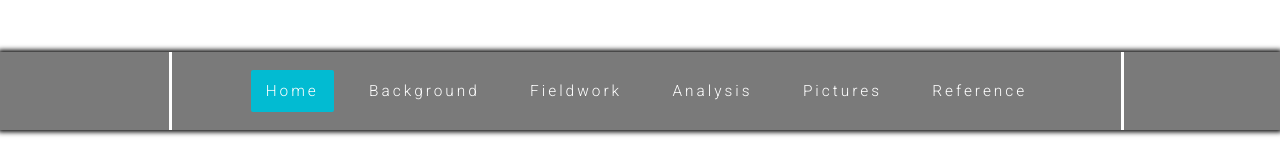
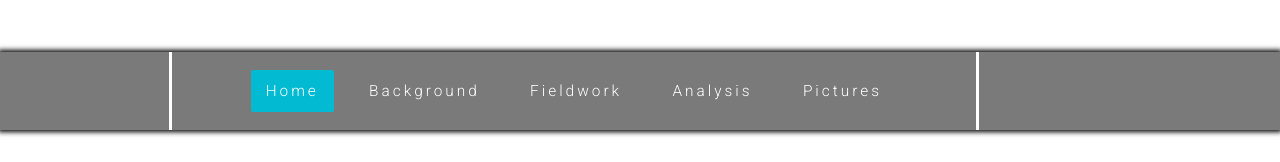
Before and after one commit to ty709244196/fengshui, a plain HTML site: page index.html in a window 1280 px wide. Shown: the part 412-574 px from the top of the page. Drawn offline with Linux system fonts and the light colour scheme; a web font is replaced by a local one.

Commit message:
Update index.html

```diff
--- a/index.html
+++ b/index.html
@@ -73,7 +73,7 @@
 								<li><a href="#footer" class="scroll">Fieldwork</a></li>
 								<li><a href="#blog" class="scroll">Analysis</a></li>
 								<li><a href="#gallery" class="scroll">Pictures</a></li>
-								<li><a href="#ref" class="scroll">Reference</a></li>
+
 
 							</ul>
 						</div>
```
